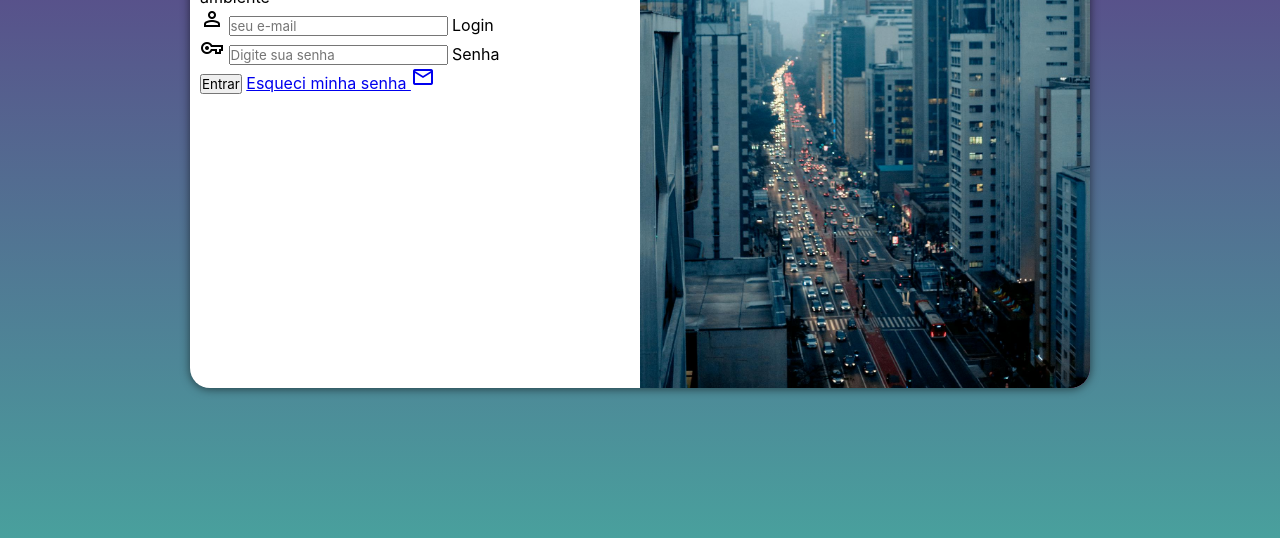
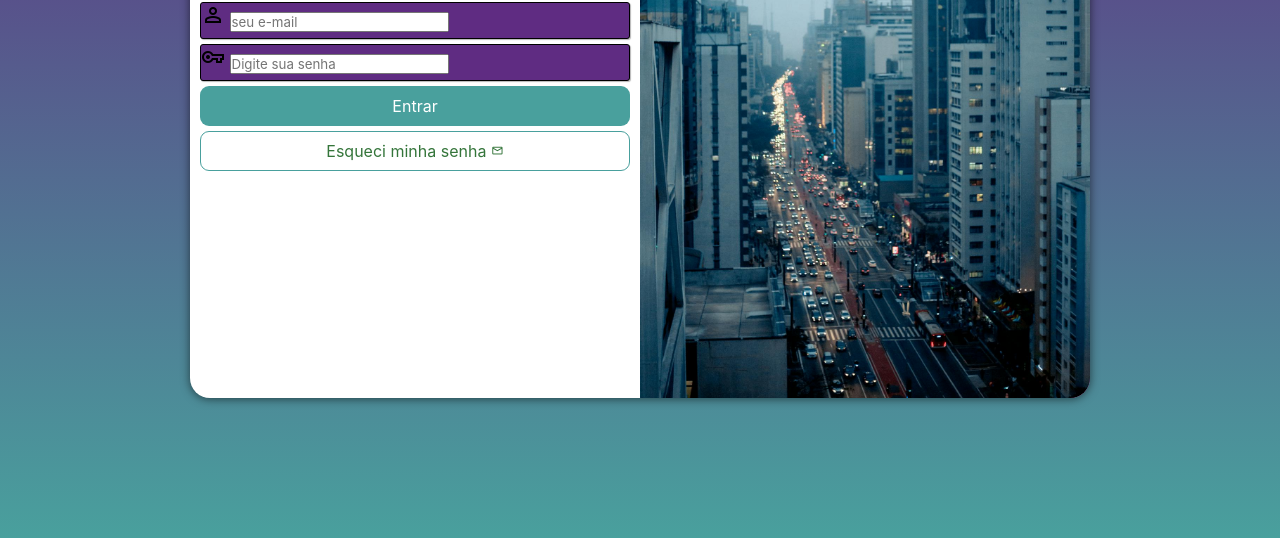
Before and after one commit to Kysas1/projeto-login, a plain HTML site: page index.html in a window 1280 px wide. Shown: the part 262-800 px from the top of the page. Drawn offline with nearby package versions, Linux system fonts and the light colour scheme.

Commit message:
finalizações

```diff
--- a/estilo/style.css
+++ b/estilo/style.css
@@ -27,7 +27,7 @@
  section#login {
     background-color: white;
     width: 250px;
-    height: 500px;
+    height: 520px;
     border-radius: 20px;
     position: absolute;
     top: 50%;
@@ -59,3 +59,58 @@
  section > div#formulario > p {
    font-size: 0.8em;
  }
+
+ form > div.campo {
+   background-color: #5f2c82;
+   border: 1px solid black;
+   box-shadow: 1px 1px 1px rgba(0, 0, 0, 0.288);
+   margin: 5px 0px;
+   display: block;
+   border-radius: 3px;
+   padding-bottom: 6px;
+ }
+
+ div.campo > label {
+   display: none;
+ }
+
+ form > input[type=submit] {
+   display: block;
+   font-size: 1em;
+   width: 100%;
+   height: 40px;
+   background-color: #49a09d;
+   color: white;
+   border: none;
+   border-radius: 9px;
+   cursor: pointer;
+ }
+
+ form > input[type=submit]:hover {
+   background-color: #2a5c5a;
+
+ }
+
+ form > a.botao {
+   display : block;
+   background-color: #ffffff;
+   margin-top: 5px;
+   text-align: center;
+   width: 100%;
+   border: 1px solid #49a09d;
+   border-radius: 9px;
+   height: 40px;
+   color: #34753a;
+   text-decoration: none;
+   padding-top: 9px;
+   font-size: 1em;
+ }
+
+ form > a.botao > span {
+   font-size: 0.8em;
+ }
+
+ form > a.botao:hover {
+   background-color: #49a09d;
+   color: white;
+ }
--- a/index.html
+++ b/index.html
@@ -36,7 +36,7 @@
                         <label for="isenha">Senha</label>
                     </div>
                     <input type="submit" value="Entrar">
-                    <a href="esqueci.html"> Esqueci minha senha
+                    <a href="esqueci.html" class="botao"> Esqueci minha senha
                         <span class="material-symbols-outlined">
                             mail
                         </span>
```
